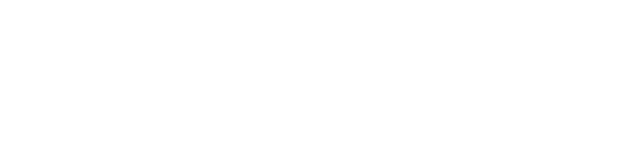
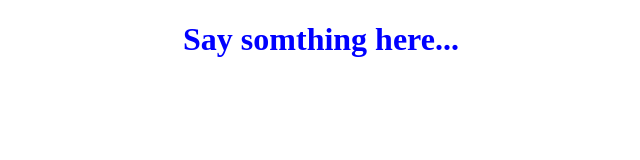
Before and after one commit to nikhil-nextbyts/Speech-Recognition, a plain HTML site: page index.html in a window 1280 px wide. Shown: the whole page, without its empty margins (319-959 px from the left). Drawn offline with Linux system fonts and the light colour scheme.

Commit message:
heading add

```diff
--- a/app.js
+++ b/app.js
@@ -8,7 +8,9 @@ const recognition = new (window.SpeechRecognition ||
 recognition.onresult = (e) => {
   const transcript = e.results[0][0].transcript;
   console.log("You said:", transcript);
-  let displayText = document.getElementById("text");
-  displayText.innerHTML = transcript;
+
+    // Display the transcript in the HTML element with id "text"
+    let displayText = document.getElementById("text");
+    displayText.innerHTML = transcript;
 };
 recognition.start();
--- a/index.html
+++ b/index.html
@@ -4,8 +4,16 @@
     <meta charset="UTF-8">
     <meta name="viewport" content="width=device-width, initial-scale=1.0">
     <title>Document</title>
+    <style>
+        .heading {
+            text-align: center;
+            color: blue;
+            font-size: 2em;
+        }
+    </style>
 </head>
 <body>
+    <h1 class="heading">Say somthing here...</h1>
     <h1 id="text" style="color: red;"></h1>
     <script src="app.js"></script>
 </body>
```
